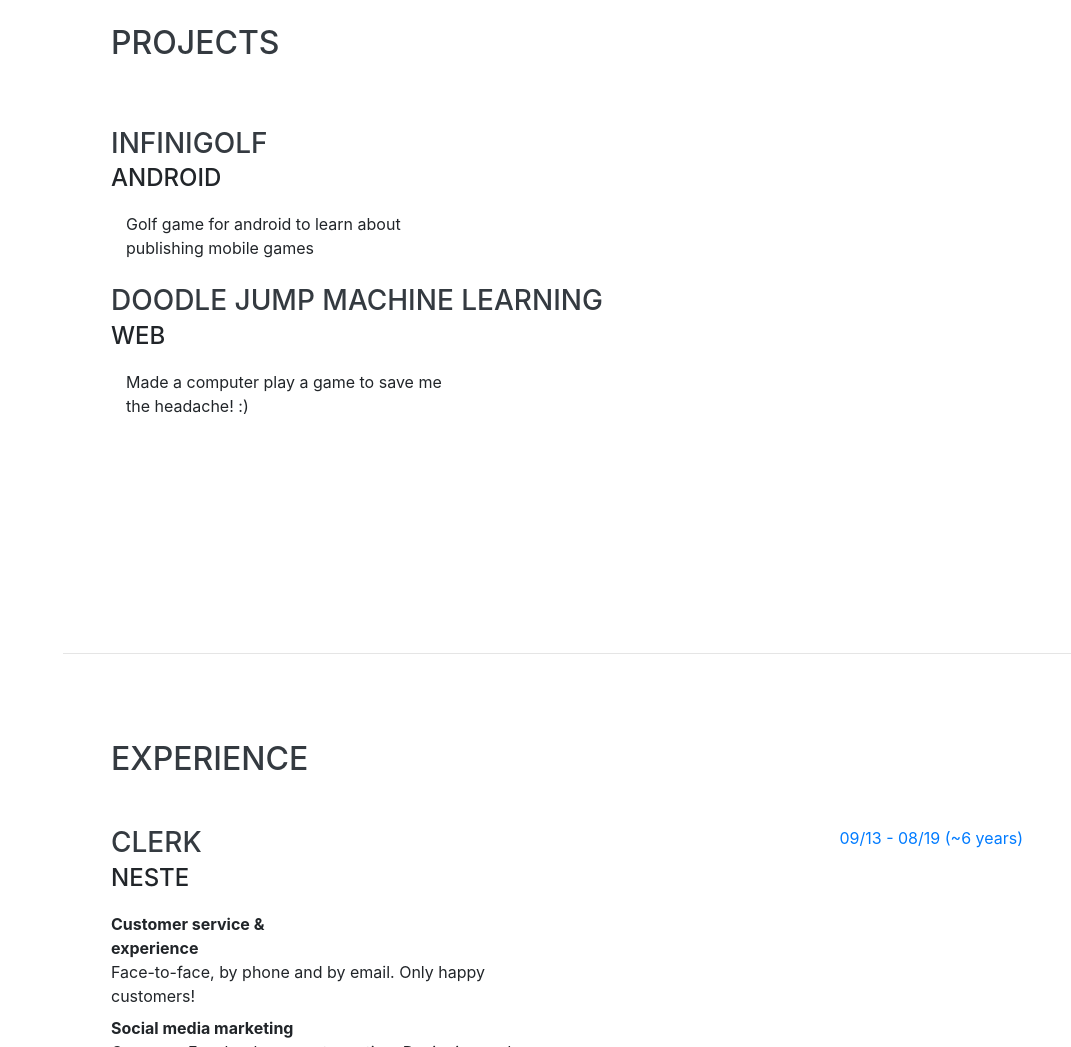
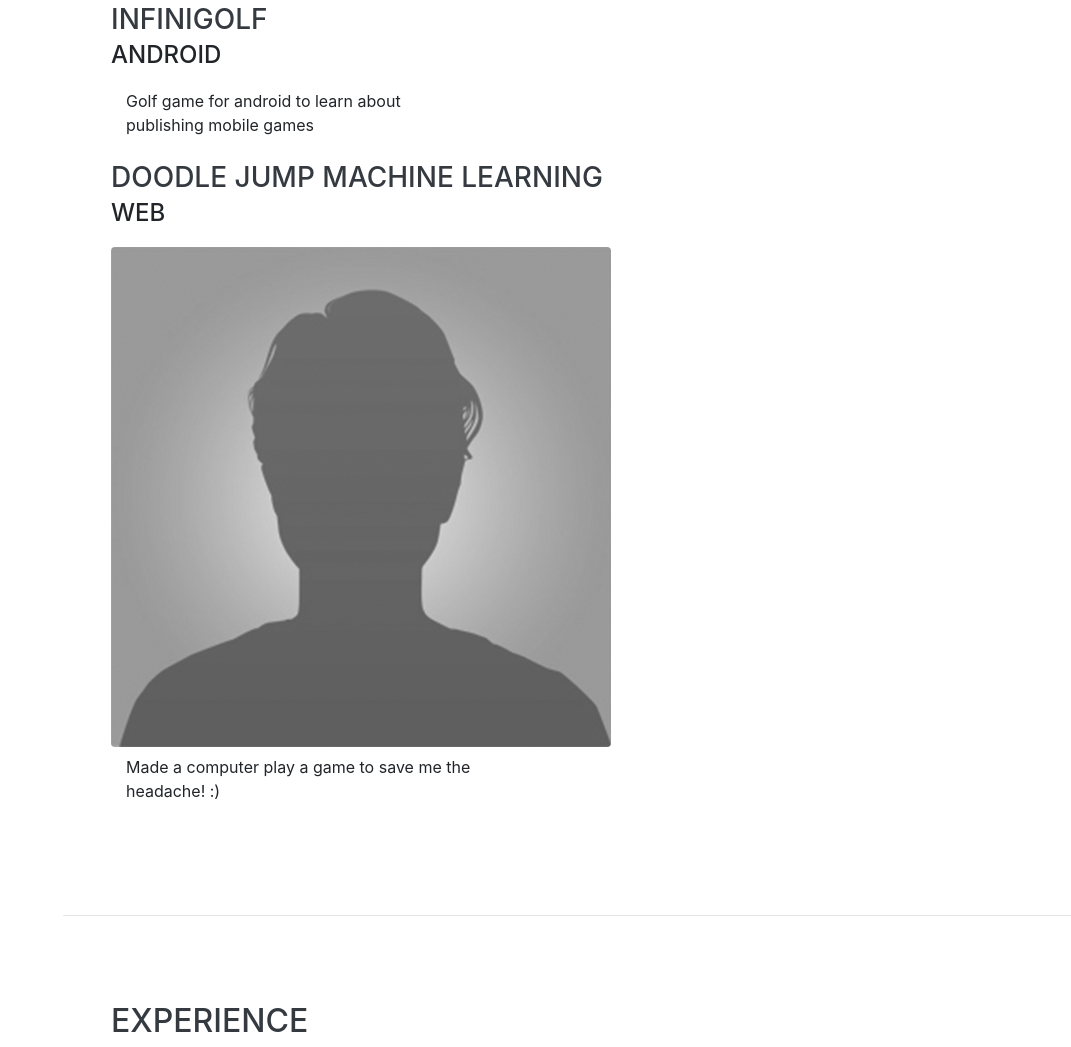
Before and after one commit to puttehi/puttehi.github.io, a website with bundled scripts: page index.html in a window 1280 px wide. Shown: the part 948-1995 px from the top of the page, without its empty margins (209-1280 px from the left). Built offline with nearby package versions, Linux system fonts and the light colour scheme; a web font is replaced by a local one.

Commit message:
test projects image layout

```diff
--- a/index.html
+++ b/index.html
@@ -113,7 +113,10 @@
             <dl class="row"></dl>
             <h3 class="mb-0">Doodle Jump Machine Learning</h3>
             <div class="subheading mb-3">Web</div>
-              <dd class="col-sm-9">Made a computer play a game to save me the headache! :)</dd>
+            <img class="img-fluid rounded mx-auto mb-2" src="img/profile.jpg" alt="">
+              <dd class="col-sm-9">
+                Made a computer play a game to save me the headache! :)
+              </dd>
             </dl>
             <!--<div class="subheading mb-3">Project Title 3</div>
             <dl class="row">
```
